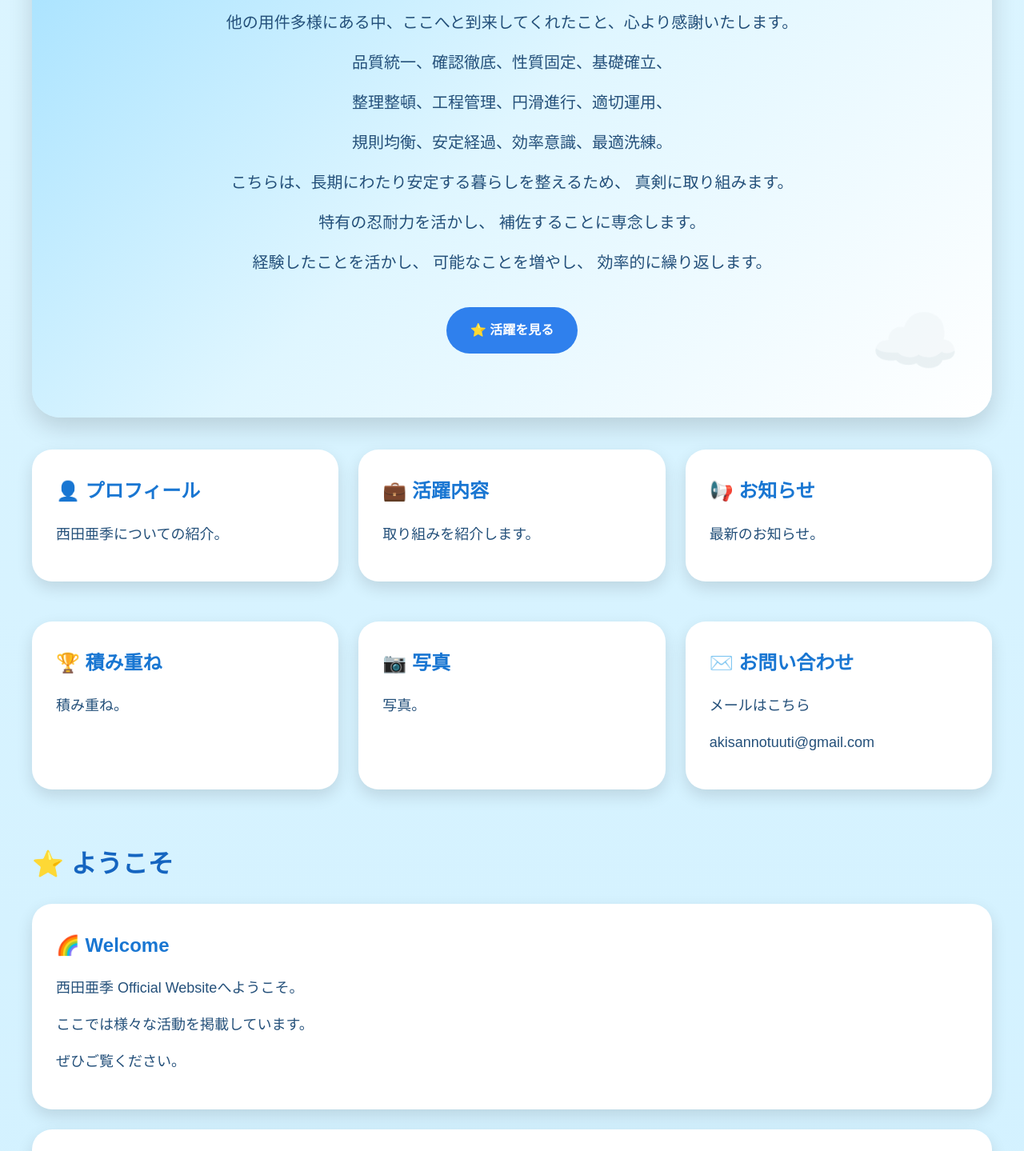
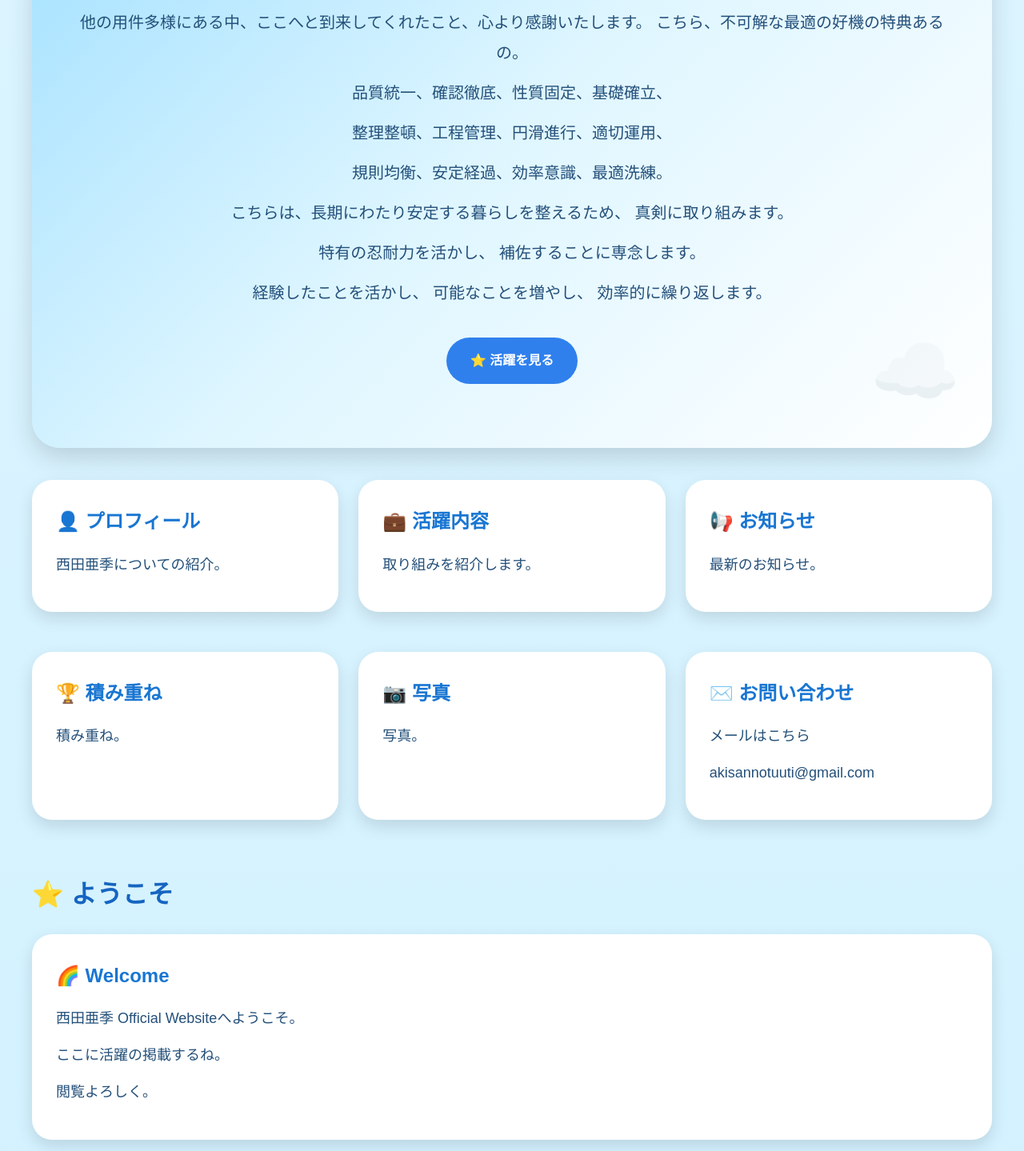
Before and after one commit to akinishida/akiofficial-website, a plain HTML site: page index.html in a window 1280 px wide. Shown: the part 839-2278 px from the top of the page at 80% size. Drawn offline with Linux system fonts and the light colour scheme.

Commit message:
Add files via upload

```diff
--- a/index.html
+++ b/index.html
@@ -66,11 +66,14 @@ Official Website
 
 <p>
 他の用件多様にある中、ここへと到来してくれたこと、心より感謝いたします。
+こちら、不可解な最適の好機の特典あるの。
 </p>
 
 <p>品質統一、確認徹底、性質固定、基礎確立、</p>
 <p>整理整頓、工程管理、円滑進行、適切運用、</p>
 <p>規則均衡、安定経過、効率意識、最適洗練。</p>
+
+
 
 <p>
 こちらは、長期にわたり安定する暮らしを整えるため、
@@ -142,8 +145,8 @@ onclick="showPage('activity');return false;">
 <h3>🌈 Welcome</h3>
 
 <p>西田亜季 Official Websiteへようこそ。</p>
-<p>ここでは様々な活動を掲載しています。</p>
-<p>ぜひご覧ください。</p>
+<p>ここに活躍の掲載するね。</p>
+<p>閲覧よろしく。</p>
 
 </div>
 
@@ -430,7 +433,7 @@ onclick="showPage('activity');return false;">
 
 <p>これから掲載していきます。
 
-2026/10/21　「10/17の深夜にこちらの家のマンションの敷地内周辺に立ちションした人へ。名乗りに来て？メールして。あと、高笑いしてた女の人も一緒に。」
+2026/11/20.『更新しました！』
 
 
 
```
